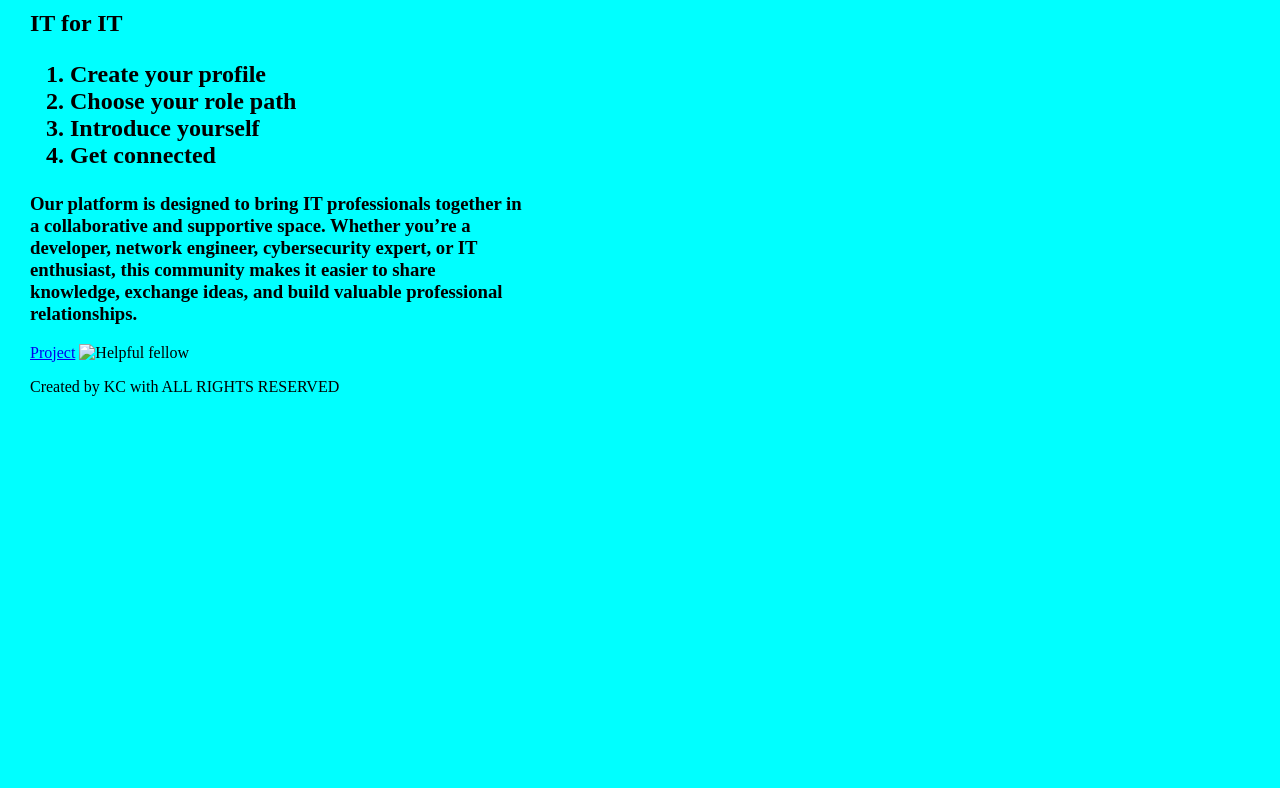
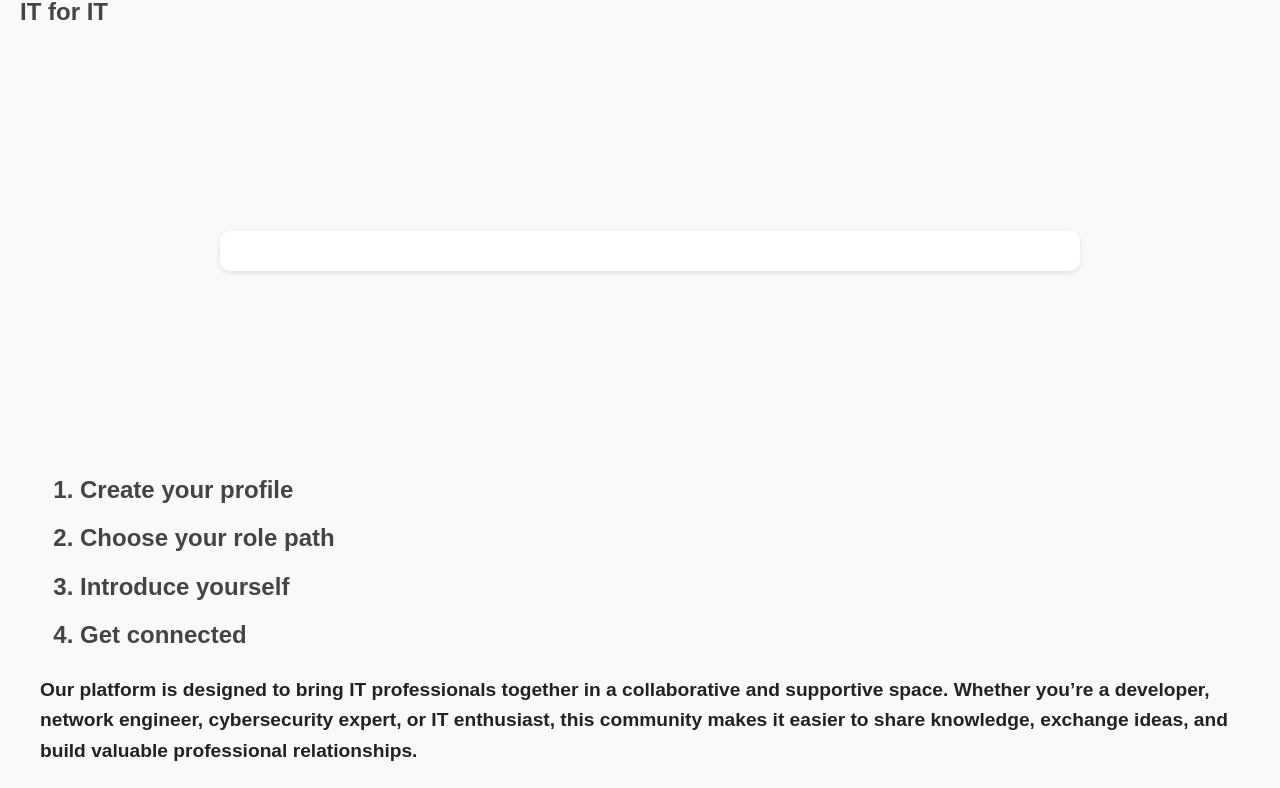
Before and after one commit to KevC272/-dae3w, a plain HTML site: page html_1/Index.html in a window 1280 px wide. Shown: the part 100-888 px from the top of the page. Before the commit the page ends 800 px from the top, so only its background shows below. Drawn offline with Linux system fonts and the light colour scheme.

Commit message:
New and improved

```diff
--- a/html_1/styles.css
+++ b/html_1/styles.css
@@ -1,8 +1,81 @@
-body{
-    background-color: aqua;
-    font-family: 'Times New Roman', Times, serif;
+/* 1. Body selector */
+body {
+    font-family: Arial, sans-serif;
+    margin: 0;
+    padding: 0;
+    line-height: 1.6;
+    background-color: #f9f9f9;
+  }
+
+  /* 2. H1 selector */
+  h1 {
+    text-align: center;
+    color: #333;
+    margin-top: 20px;
+  }
+
+  /* 3. H2 selector */
+  h2 {
+    color: #444;
+    margin-left: 20px;
+  }
+
+  /* 4. H3 selector */
+  h3 {
+    font-size: 1.2rem;
+    color: #666;
+    margin: 20px;
+  }
+
+  /* 5. Paragraphs */
+  p {
+    margin: 15px 20px;
+    color: #222;
+  }
+
+  /* 6. Ordered list */
+  ol {
+    margin: 20px;
+    padding-left: 40px;
+    color: #444;
+  }
+
+  /* 7. List items */
+  li {
+    margin-bottom: 10px;
+  }
+
+  /* 8. Anchor links */
+  a {
+    color: #0066cc;
+    text-decoration: none;
+  }
+
+  a:hover {
+    text-decoration: underline;
+  }
+
+  /* 9. Image */
+  img {
+    display: block;
+    margin: 20px auto;
+    max-width: 300px;
+    border-radius: 8px;
+  }
+
+  /* 10. Main section */
+  main {
+    background: #fff;
     padding: 20px;
-    margin: 10px;
-    width: 500px;
-    height: 30px;
-}
+    margin: 200px;
+    border-radius: 10px;
+    box-shadow: 0 2px 5px rgba(0,0,0,0.1);
+  }
+
+  /* 11. Footer */
+  footer {
+    background: #222;
+    color: #fff;
+    text-align: center;
+    padding: 15px 0;
+  }
```
